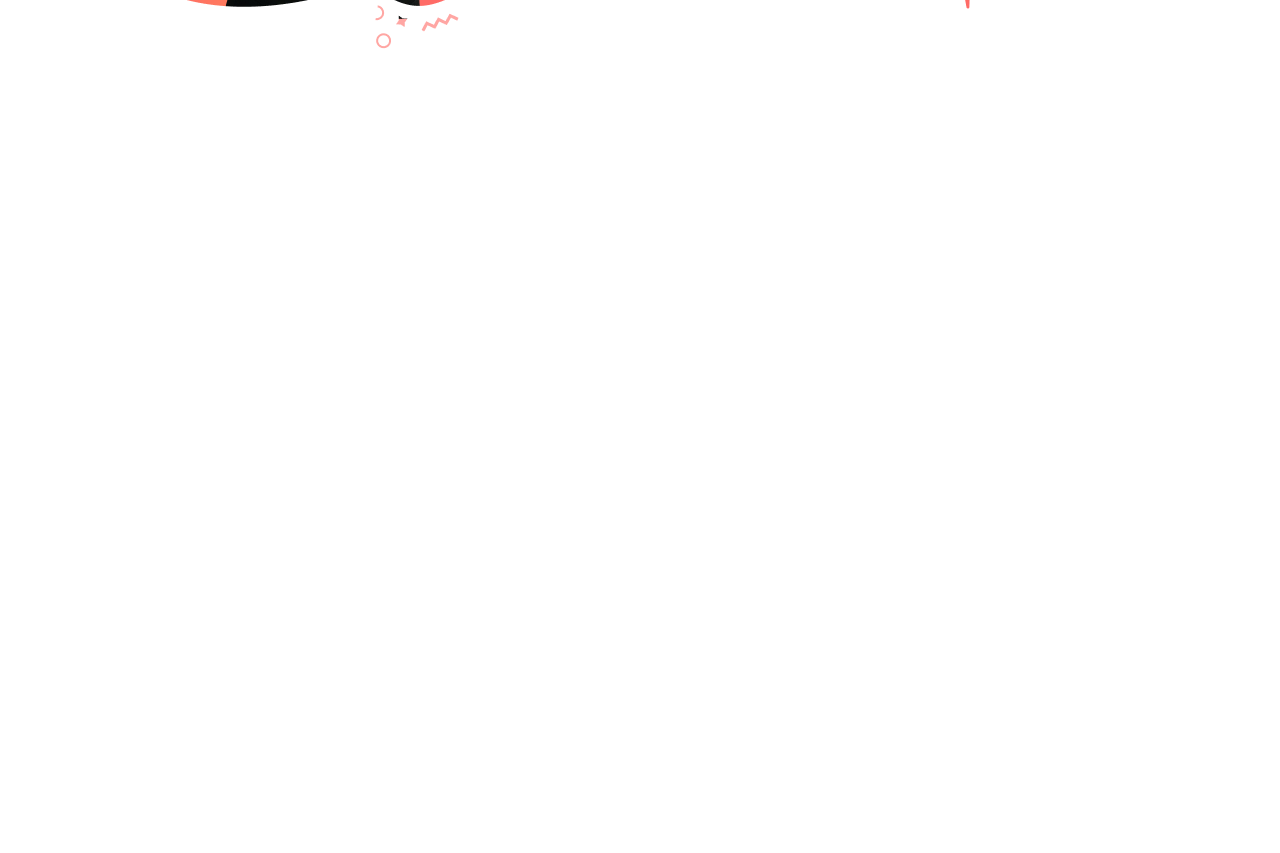
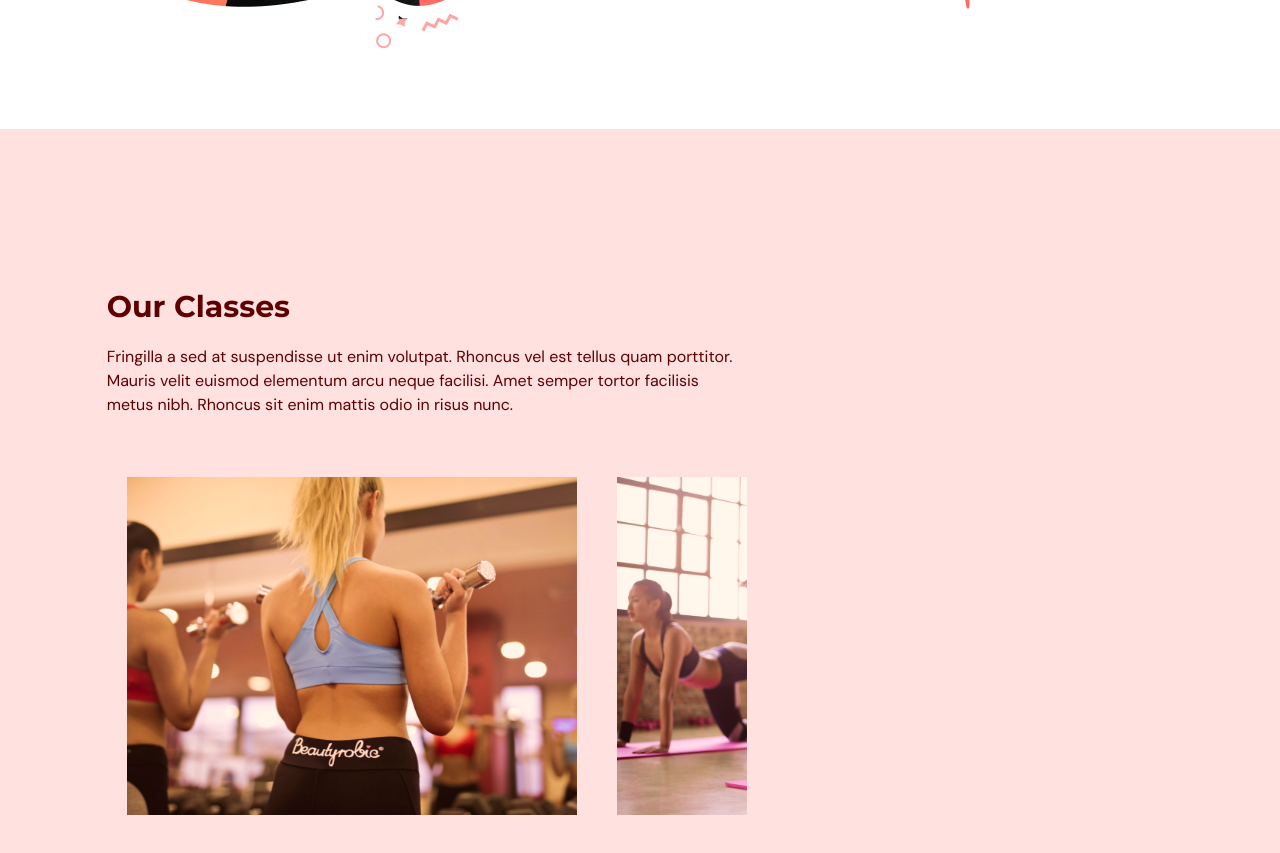
Before and after one commit to phattran2905/fitness-website, a React (Vite) app: page / in a window 1280 px wide. Shown: the part 2000-2853 px from the top of the page. Before the commit the page ends 2129 px from the top, so only its background shows below. Built offline with nearby package versions, Linux system fonts and the light colour scheme.

Commit message:
[OurClasses] Add OurClasses section

```diff
--- a/src/App.tsx
+++ b/src/App.tsx
@@ -3,6 +3,7 @@
 import { useEffect, useState } from "react";
 import { SelectedPage } from "@/shared/types";
 import Benefits from "./scenes/benefits";
+import OurClasses from "./scenes/ourClasses";
 
 function App() {
   const [selectedPage, setSelectedPage] = useState<SelectedPage>(
@@ -37,7 +38,10 @@
 
       <Home setSelectedPage={setSelectedPage} />
       <Benefits setSelectedPage={setSelectedPage} />
+      <OurClasses setSelectedPage={setSelectedPage} />
     </div>
+
+
   );
 }
 
--- /dev/null
+++ b/src/scenes/ourClasses/Class.tsx
@@ -0,0 +1,20 @@
+type Props = {
+  name: string;
+  description?: string;
+  image: string;
+};
+
+function Class({ name, description, image }: Props) {
+  const overlayStyles = `p-5 absolute z-30 flex h-[380px] w-[450px] flex-col items-center justify-center whitespace-normal bg-primary-500 text-center text-white opacity-0 transition duration-500 hover:opacity-90`;
+
+  return (
+    <li className="relative mx-5 inline-block h-[380px] w-[450px]">
+      <div className={overlayStyles}>
+        <p className="text-2xl">{name}</p>
+        <p className="mt-5">{description}</p>
+      </div>
+      <img src={image} alt={image} />
+    </li>
+  );
+}
+export default Class;
--- /dev/null
+++ b/src/scenes/ourClasses/index.tsx
@@ -0,0 +1,95 @@
+import { ClassType, SelectedPage } from "@/shared/types";
+import image1 from "@/assets/image1.png";
+import image2 from "@/assets/image2.png";
+import image3 from "@/assets/image3.png";
+import image4 from "@/assets/image4.png";
+import image5 from "@/assets/image5.png";
+import image6 from "@/assets/image6.png";
+import { motion } from "framer-motion";
+import HText from "@/shared/HText";
+import Class from "./Class";
+
+const classes: Array<ClassType> = [
+  {
+    name: "Weight Training Classes",
+    description:
+      "Lorem ipsum dolor sit amet consectetur adipisicing elit. Libero, obcaecati. Id, labore voluptatum sunt qui quia officiis sequi doloribus voluptate voluptatibus impedit. Maxime id deserunt natus distinctio voluptates voluptatum odit!",
+    image: image1,
+  },
+  {
+    name: "Yoga Classes",
+    image: image2,
+  },
+  {
+    name: "Ab Core Classes",
+    description:
+      "Lorem ipsum dolor sit amet consectetur adipisicing elit. Libero, obcaecati. Id, labore voluptatum sunt qui quia officiis sequi doloribus voluptate voluptatibus impedit. Maxime id deserunt natus distinctio voluptates voluptatum odit!",
+    image: image3,
+  },
+  {
+    name: "Adventure Classes",
+    description:
+      "Lorem ipsum dolor sit amet consectetur adipisicing elit. Libero, obcaecati. Id, labore voluptatum sunt qui quia officiis sequi doloribus voluptate voluptatibus impedit. Maxime id deserunt natus distinctio voluptates voluptatum odit!",
+    image: image4,
+  },
+  {
+    name: "Fitness Classes",
+    image: image5,
+  },
+  {
+    name: "Training Classes",
+    description:
+      "Lorem ipsum dolor sit amet consectetur adipisicing elit. Libero, obcaecati. Id, labore voluptatum sunt qui quia officiis sequi doloribus voluptate voluptatibus impedit. Maxime id deserunt natus distinctio voluptates voluptatum odit!",
+    image: image6,
+  },
+];
+
+type Props = {
+  setSelectedPage: (value: SelectedPage) => void;
+};
+
+function OurClasses({ setSelectedPage }: Props) {
+  return (
+    <section id="ourclasses" className="w-full bg-primary-100 py-40">
+      <motion.div
+        onViewportEnter={() => setSelectedPage(SelectedPage.OurClasses)}
+      >
+        <motion.div
+          className="mx-auto w-5/6"
+          initial="hidden"
+          whileInView="visible"
+          viewport={{ once: true, amount: 0.5 }}
+          transition={{ delay: 0.2, duration: 0.5 }}
+          variants={{
+            hidden: { opacity: 0, x: -50 },
+            visible: { opacity: 1, x: 0 },
+          }}
+        >
+          <div className="md:w-3/5">
+            <HText>Our Classes</HText>
+            <p className="py-5 ">
+              Fringilla a sed at suspendisse ut enim volutpat. Rhoncus vel est
+              tellus quam porttitor. Mauris velit euismod elementum arcu neque
+              facilisi. Amet semper tortor facilisis metus nibh. Rhoncus sit
+              enim mattis odio in risus nunc.
+            </p>
+
+            <div className="over-flow-y-hidden mt-10 h-[353px] w-full overflow-x-auto overflow-y-hidden">
+              <ul className="w-[2800px] whitespace-nowrap">
+                {classes.map((item, index) => (
+                  <Class
+                    key={`${item.name}-${index}`}
+                    name={item.name}
+                    description={item.description}
+                    image={item.image}
+                  />
+                ))}
+              </ul>
+            </div>
+          </div>
+        </motion.div>
+      </motion.div>
+    </section>
+  );
+}
+export default OurClasses;
```
